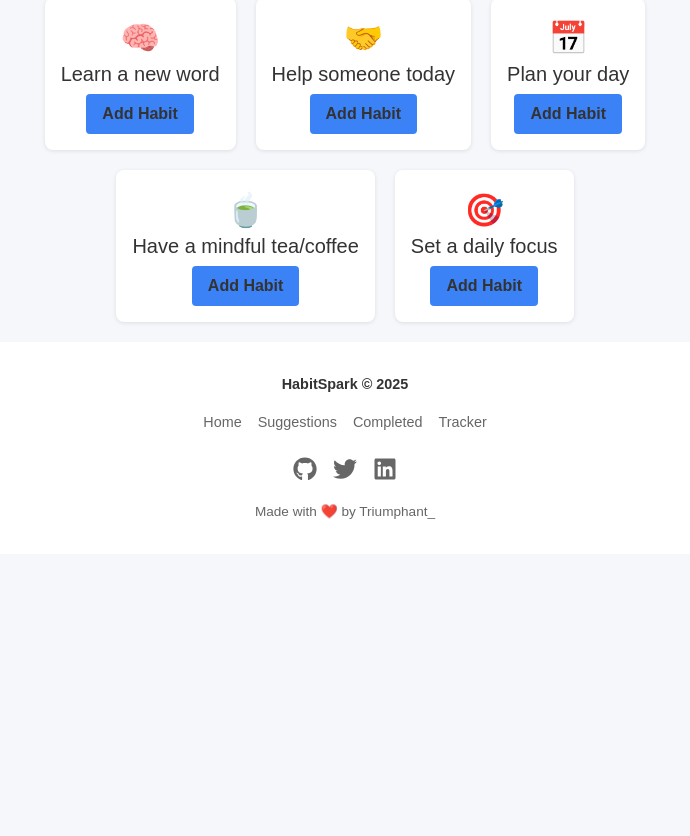
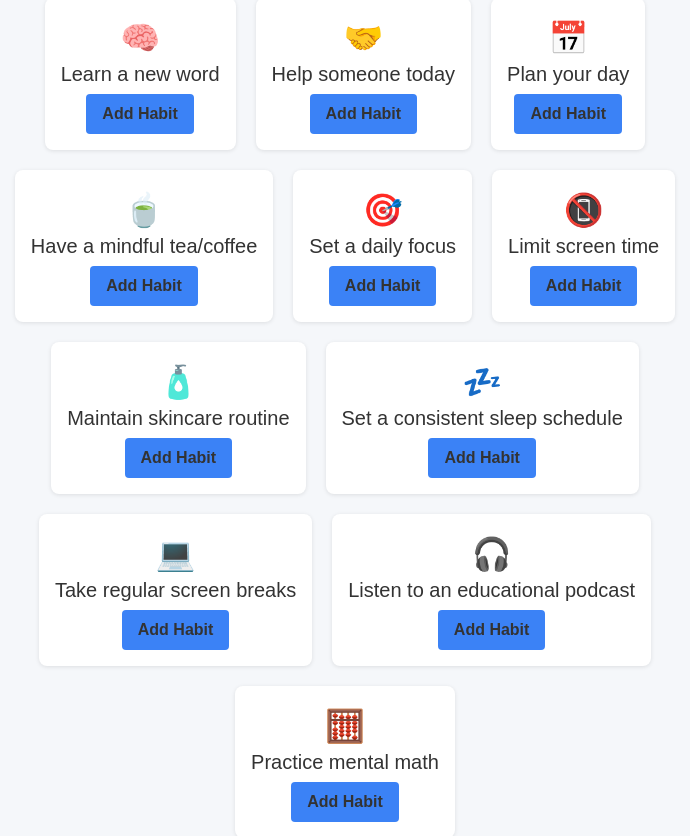
Before and after one commit to Triumphant307/Habit_Spark, a React (Vite) app: page /suggestions in a window 1280 px wide. Shown: the part 1486-2322 px from the top of the page, without its empty margins (295-985 px from the left). Before the commit the page ends 2040 px from the top, so only its background shows below. Built offline with nearby package versions, Linux system fonts and the light colour scheme.

Commit message:
Adds wellness and productivity tips to JSON data
Introduces several new tips focused on wellness and productivity, enhancing the available advice for users.

Also removes an unused import in the FeaturedHighlight component for cleaner code.

```diff
--- a/src/components/FeaturedHighlight.jsx
+++ b/src/components/FeaturedHighlight.jsx
@@ -1,5 +1,5 @@
 import styles from '../Styles/FeaturedHighlight.module.css';
-import { useEffect, useState } from 'react';
+import { useEffect,  } from 'react';
 import Aos from 'aos';
 import 'aos/dist/aos.css';
 import { Link } from 'react-router-dom';
--- a/src/data/tips.json
+++ b/src/data/tips.json
@@ -137,5 +137,50 @@
         "icon": "🎯",
         "title": "Set a daily focus",
         "category": "Productivity"
-    }
+    },
+
+   {
+
+        "id": 21,
+        "icon": "📵",
+        "title": "Limit screen time",
+        "category": "Wellness"
+
+    },
+
+  {
+
+        "id": 22,
+        "icon": "🧴",
+        "title": "Maintain skincare routine",
+        "category": "Wellness"
+  },
+
+  {
+        "id": 23,
+        "icon": "💤",
+        "title": "Set a consistent sleep schedule",
+        "category": "Health"
+  },
+
+  {
+        "id": 24,
+        "icon": "💻",
+        "title": "Take regular screen breaks",
+        "category": "Productivity"
+  },
+
+  {
+        "id": 25,
+        "icon": "🎧",
+        "title": "Listen to an educational podcast",
+        "category": "Learning"
+  },
+
+  {
+        "id": 26,
+        "icon": "🧮",
+        "title": "Practice mental math",
+        "category": "Learning"
+  }
 ]
```
